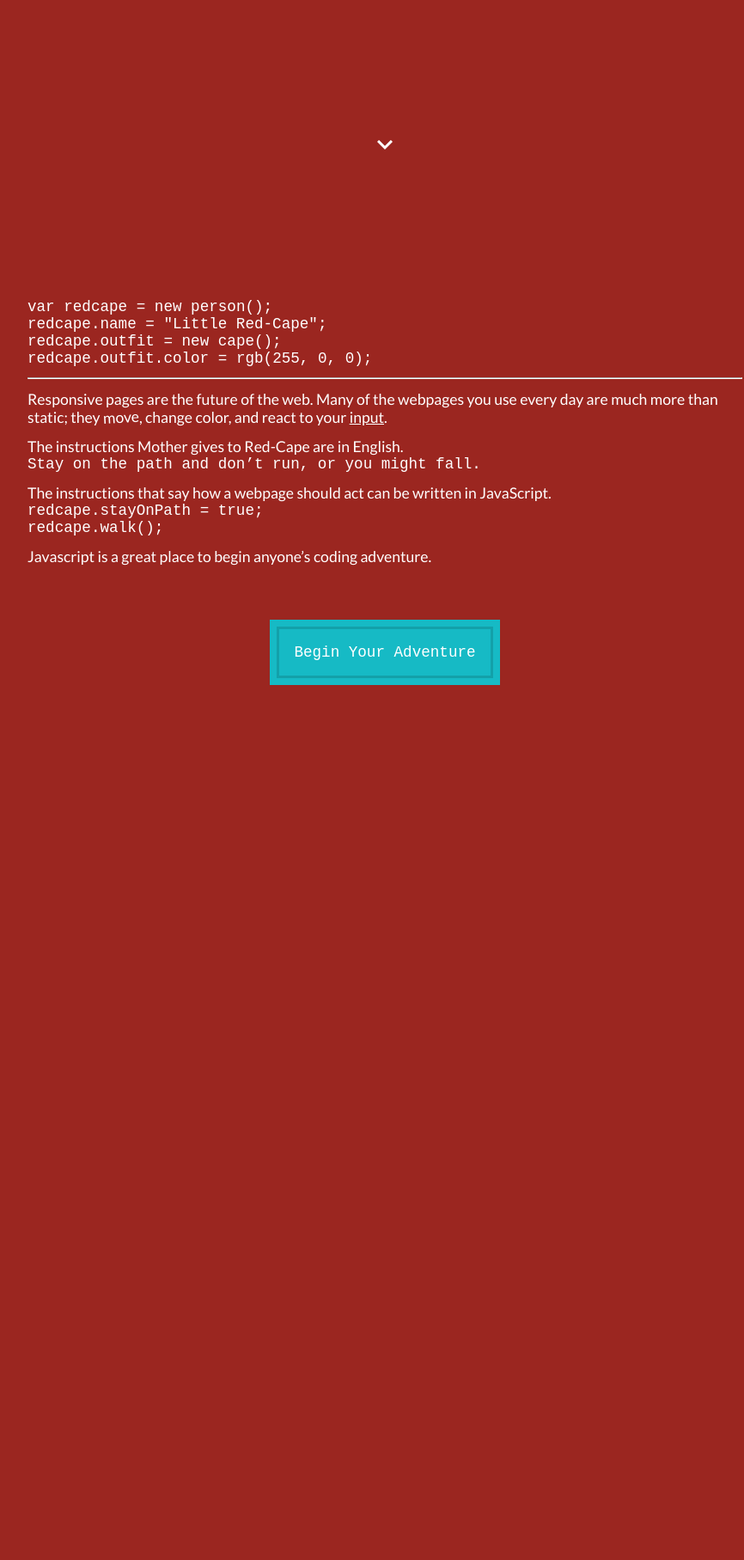
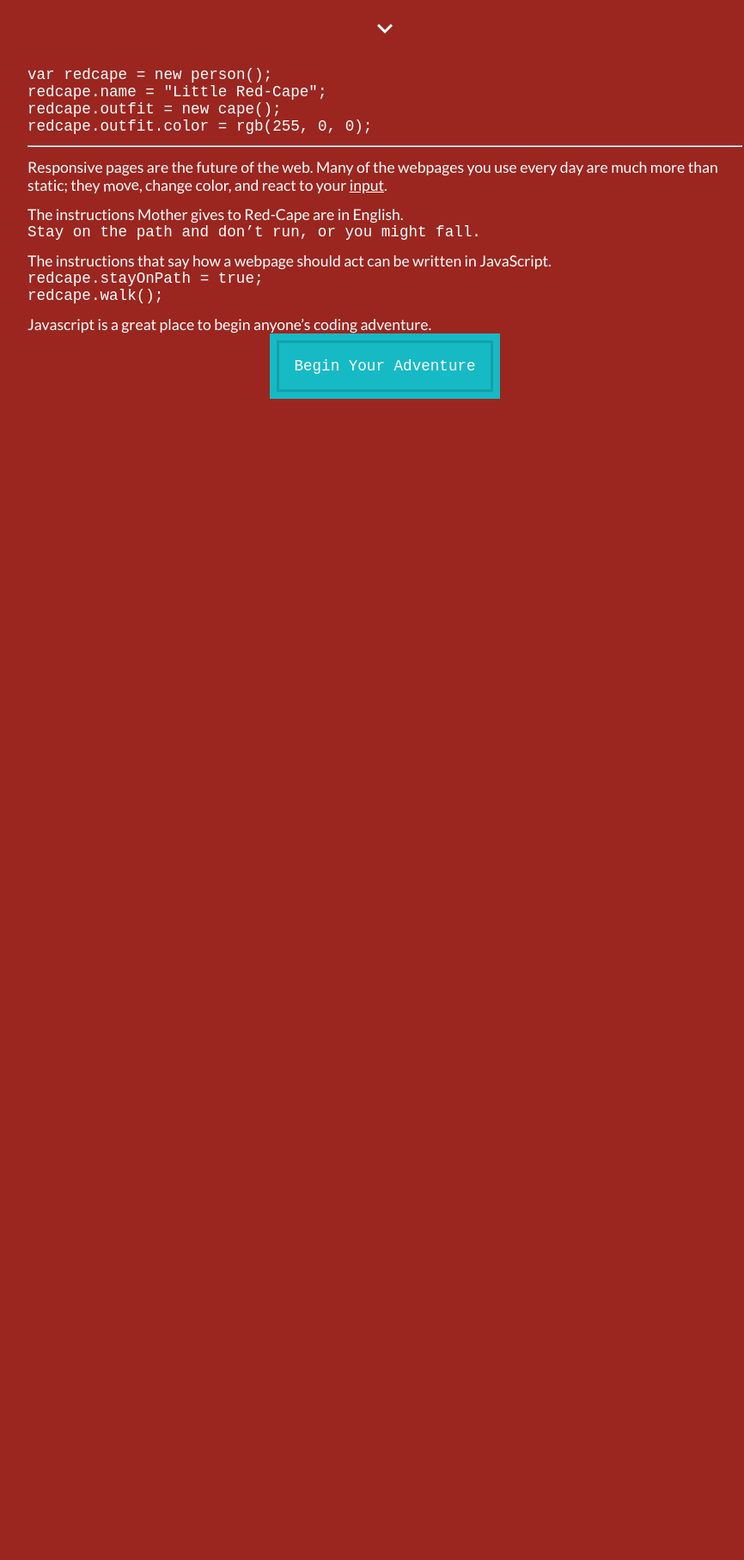
Before and after one commit to solanto/redcape.js, a Jekyll site: the page built from index.md, in a window 1280 px wide. Shown: the part 630-2445 px from the top of the page at 86% size, without its empty margins (192-1058 px from the left). Built offline with Jekyll 4.4.1, drawn with Linux system fonts in a browser that asks for light colours; some web fonts are replaced; grey boxes are pictures that could not be loaded.

Commit message:
renamed spacers and added another after button

```diff
--- a/_layouts/welcome.html
+++ b/_layouts/welcome.html
@@ -46,20 +46,21 @@ DEALINGS IN THE SOFTWARE.
 			</figcaption>
 		</figure>
 		<article class="copy">
-			<div class="scrollspacerbefore"></div>
+			<div class="scrollspacerbig"></div>
 			<a href="#contentbegin" class="downarrow" id="arrow">
           	  <i class="material-icons md-light md-36">keyboard_arrow_down</i>
             </a>
-			<div class="scrollspacerbefore" id="contentbegin"></div>
+			<div class="scrollspacerbig" id="contentbegin"></div>
 			<p class="teaser">
 				{{ content }}
 			</p>
-			<div class="scrollspacerafter"></div>
+			<div class="scrollspacersmall"></div>
 			<div id="learnsection">
 				<a id="learncontainer" href="./learn">
 					<div id="learnbutton">Begin Your Adventure</div>
 				</a>
 			</div>
+          	<div class="scrollspacerbig"></div>
 		</article>
 	</body>
 
```
